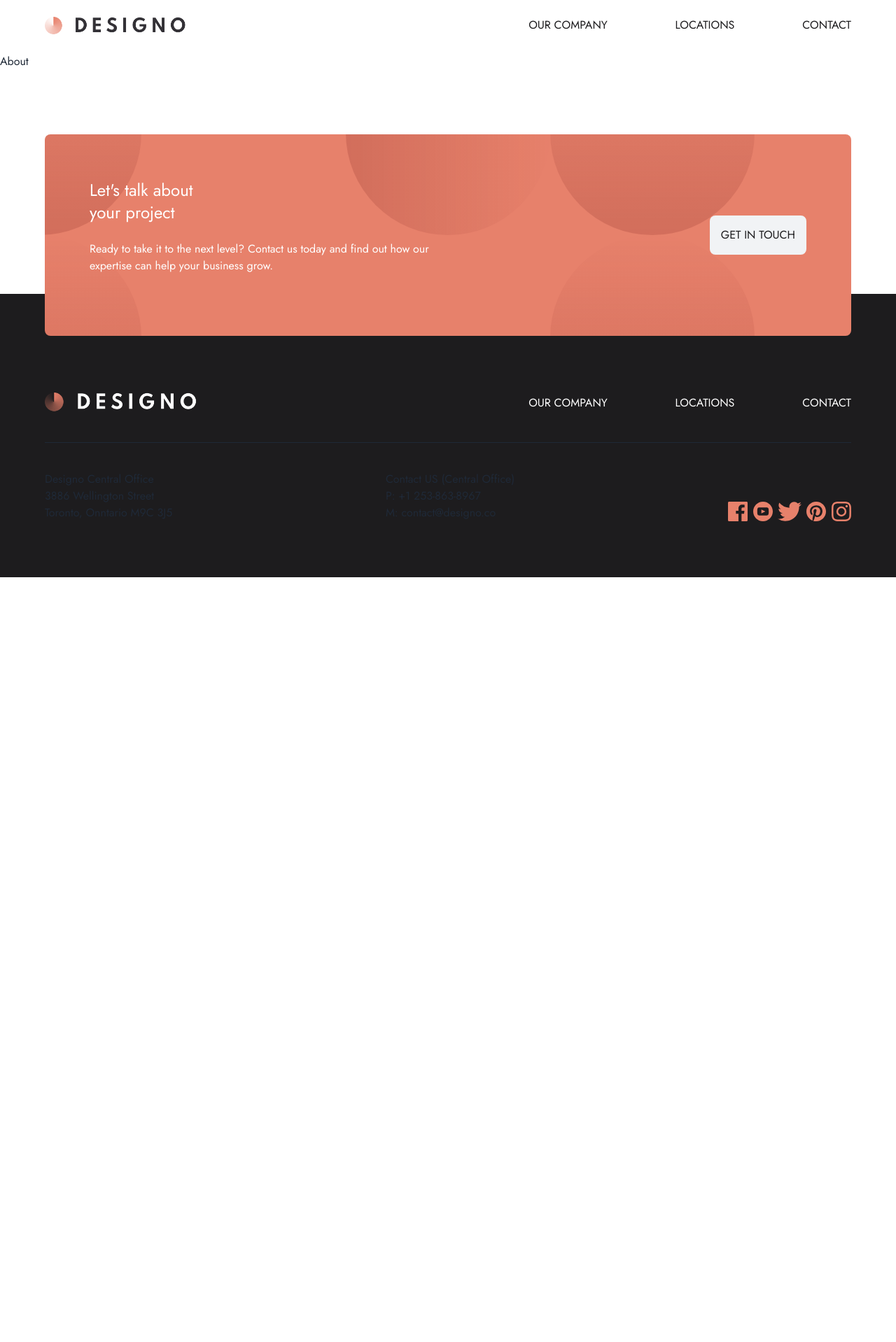
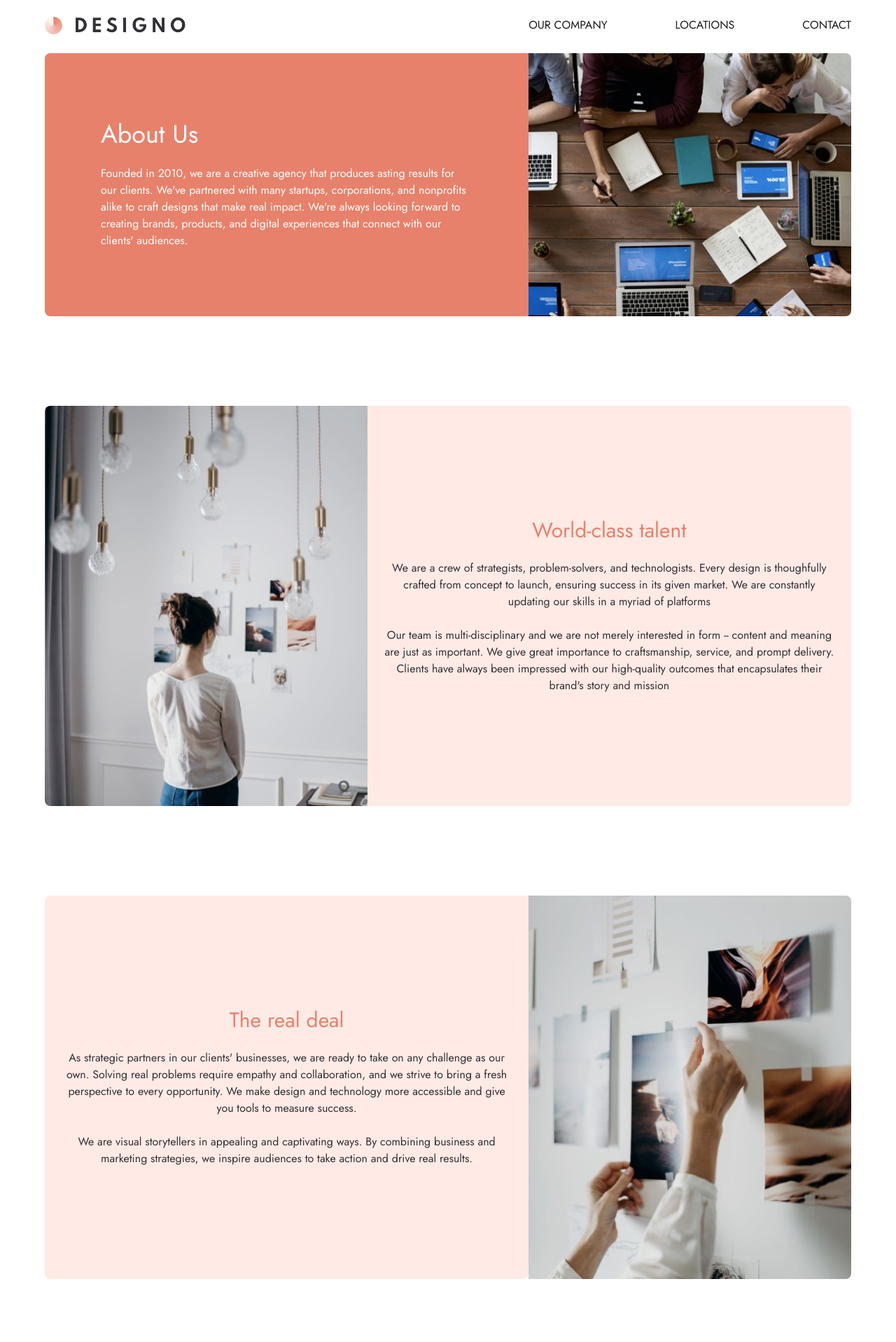
Before and after one commit to SheeloveDol/designo, a React (Vite) app: page /about in a window 1280 px wide. Shown: the top 1918 px of the page at 70% size. Before the commit the page ends 825 px from the top, so only its background shows below. Built offline with nearby package versions, Linux system fonts and the light colour scheme.

Commit message:
Almost done with About Page, need to at location icons and buttons

```diff
--- a/src/components/Navbar.jsx
+++ b/src/components/Navbar.jsx
@@ -22,8 +22,8 @@ export const Navbar = ({ open, handleOpen}) => {
 
             >
                 {/*TABLET AND DESKTOP MENU */}
-                <ul className='hidden sm:flex sm:justify-between text-black '>
-                    <li><Link to="/about">OUR COMPANY</Link></li>
+                <ul className='hidden sm:flex sm:justify-between text-black'>
+                    <li><Link to="/about" >OUR COMPANY</Link></li>
                     <li><Link to="/locations">LOCATIONS</Link></li>
                     <li><Link to="/contact">CONTACT</Link></li>
                 </ul>
--- a/src/pages/About.jsx
+++ b/src/pages/About.jsx
@@ -1,7 +1,48 @@
+/* eslint-disable react/no-unescaped-entities */
+import CanadaImg from "../assets/shared/desktop/illustration-canada.svg"
+import AustraliaImg from "../assets/shared/desktop/illustration-australia.svg"
+import UnitedKingdomImg from "../assets/shared/desktop/illustration-united-kingdom.svg"
 
+import aboutHeroD from "../assets/about/desktop/image-about-hero.jpg"
 
 export const About = () => {
   return (
-    <div>About</div>
+    <div className="sm:mx-10 lg:mx-16" >
+      <section className="flex flex-col lg:flex-row">
+        <div
+          className="h-64 lg:h-auto lg:w-2/5  sm:rounded-t-lg lg:rounded-r-lg lg:rounded-l-none lg:bg-aboutHeroDesktop bg-cover sm:bg-aboutHeroTablet sm:bg-cover  bg-aboutHeroMobile lg:bg-cover "
+        >
+          {/*<img src={aboutHeroD}/>*/}
+        </div>
+        <div className="bg-peach basis-3/5 text-center lg:text-left lg:py-24 lg:px-20 py-12 px-5 text-white sm:rounded-b-lg lg:rounded-l-lg lg:rounded-r-none lg:order-first">
+          <h2 className="text-4xl pb-6">About Us</h2>
+          <p>Founded in 2010, we are a creative agency that produces asting results for our clients. We've partnered with many startups, corporations, and nonprofits alike to craft designs that make real impact. We're always looking forward to creating brands, products, and digital experiences that connect with our clients' audiences.</p>
+        </div>
+      </section>
+
+      <section className="flex flex-col lg:flex-row sm:mt-32">
+        <div
+          className="bg-aboutWorldClassMobile bg-cover bg-center sm:bg-aboutWorldClassTablet lg:bg-aboutWorldClassDesktop lg:bg-center h-64 lg:h-auto lg:order-first sm:rounded-t-lg lg:rounded-l-lg lg:rounded-r-none lg:basis-2/5"
+        ></div>
+        <div className="bg-[#FFEAE6] text-center py-12 lg:py-40 px-5 text-white sm:rounded-b-lg lg:rounded-r-lg lg:rounded-l-none basis-3/5">
+          <h3 className="text-3xl pb-6 text-peach">World-class talent</h3>
+          <p className="text-darkGrey">We are a crew of strategists, problem-solvers, and technologists. Every design is thoughfully crafted from concept to launch, ensuring success in its given market. We are constantly updating our skills in a myriad of platforms</p>
+
+          <p className="text-darkGrey pt-6">Our team is multi-disciplinary and we are not merely interested in form -- content and meaning are just as important. We give great importance to craftsmanship, service, and prompt delivery. Clients have always been impressed with our high-quality outcomes that encapsulates their brand's story and mission</p>
+        </div>
+      </section>
+
+      <section className="flex flex-col lg:flex-row sm:mt-32">
+        <div
+          className="bg-aboutRealDealMobile bg-cover sm:bg-aboutRealDealTablet lg:bg-aboutRealDealDesktop h-64 lg:h-auto sm:rounded-t-lg lg:rounded-r-lg lg:rounded-l-none lg:basis-2/5"
+        ></div>
+        <div className="bg-[#FFEAE6] text-center py-12 lg:py-40 px-5 text-white sm:rounded-b-lg lg:rounded-l-lg lg:order-first lg:basis-3/5">
+          <h3 className="text-3xl pb-6 text-peach">The real deal</h3>
+          <p className="text-darkGrey">As strategic partners in our clients' businesses, we are ready to take on any challenge as our own. Solving real problems require empathy and collaboration, and we strive to bring a fresh perspective to every opportunity. We make design and technology more accessible and give you tools to measure success.</p>
+
+          <p className="text-darkGrey pt-6">We are visual storytellers in appealing and captivating ways. By combining business and marketing strategies, we inspire audiences to take action and drive real results.</p>
+        </div>
+      </section>
+    </div>
   )
 }
--- a/tailwind.config.js
+++ b/tailwind.config.js
@@ -16,7 +16,22 @@ export default {
       'lightGrey' : 'rgb(241, 243, 245)',
     },
 
-    extend: {},
+    extend: {
+      backgroundImage: {
+        'aboutHeroMobile': 'url("/src/assets/about/mobile/image-about-hero.jpg")',
+        'aboutHeroTablet': 'url("/src/assets/about/tablet/image-about-hero.jpg")',
+        'aboutHeroDesktop': 'url("/src/assets/about/desktop/image-about-hero.jpg")',
+
+        'aboutRealDealMobile': 'url("/src/assets/about/mobile/image-real-deal.jpg")',
+        'aboutRealDealTablet': 'url("/src/assets/about/tablet/image-real-deal.jpg")',
+        'aboutRealDealDesktop': 'url("/src/assets/about/desktop/image-real-deal.jpg")',
+
+        'aboutWorldClassMobile': 'url("/src/assets/about/mobile/image-world-class-talent.jpg")',
+        'aboutWorldClassTablet': 'url("/src/assets/about/tablet/image-world-class-talent.jpg")',
+        'aboutWorldClassDesktop': 'url("/src/assets/about/desktop/image-world-class-talent.jpg")',
+      }
+    },
   },
+  // eslint-disable-next-line no-undef
   plugins: [require("daisyui")],
 }
```
